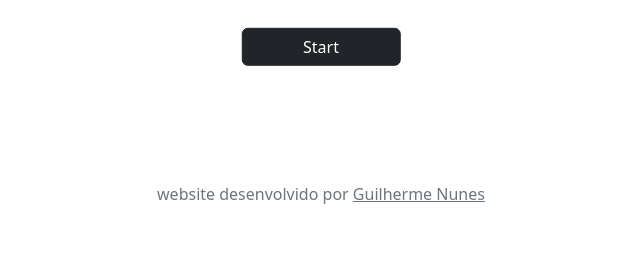
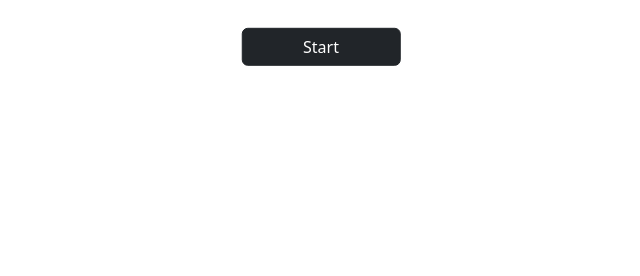
Before and after one commit to NuneszG/Routine-organizer, a Django app: page / in a window 1280 px wide. Shown: the part 524-800 px from the top of the page, without its empty margins (319-959 px from the left). Run offline with Django 5.2, Linux system fonts and the light colour scheme.

Commit message:
Update README.md

```diff
--- a/project/templates/home.html
+++ b/project/templates/home.html
@@ -13,14 +13,5 @@
 
                 <a href="{% url 'tasks' %}" class="text-decoration-none btn btn-dark col-3 mt-4 mb-5">Start</a>
             </div>
-
-            <div class="d-flex align-items-center flex-column" style="height: 730px;">
-                <div class="mt-auto text-secondary">
-                    website desenvolvido por
-                        <a target="_blank" href="https://www.linkedin.com/in/guilherme-nunes-a89827274/"
-                            class="text-secondary">Guilherme Nunes
-                        </a>
-                </div>
-            </div>
         </div>
     {% endblock %}
```
Also changed, not shown: README.md.
